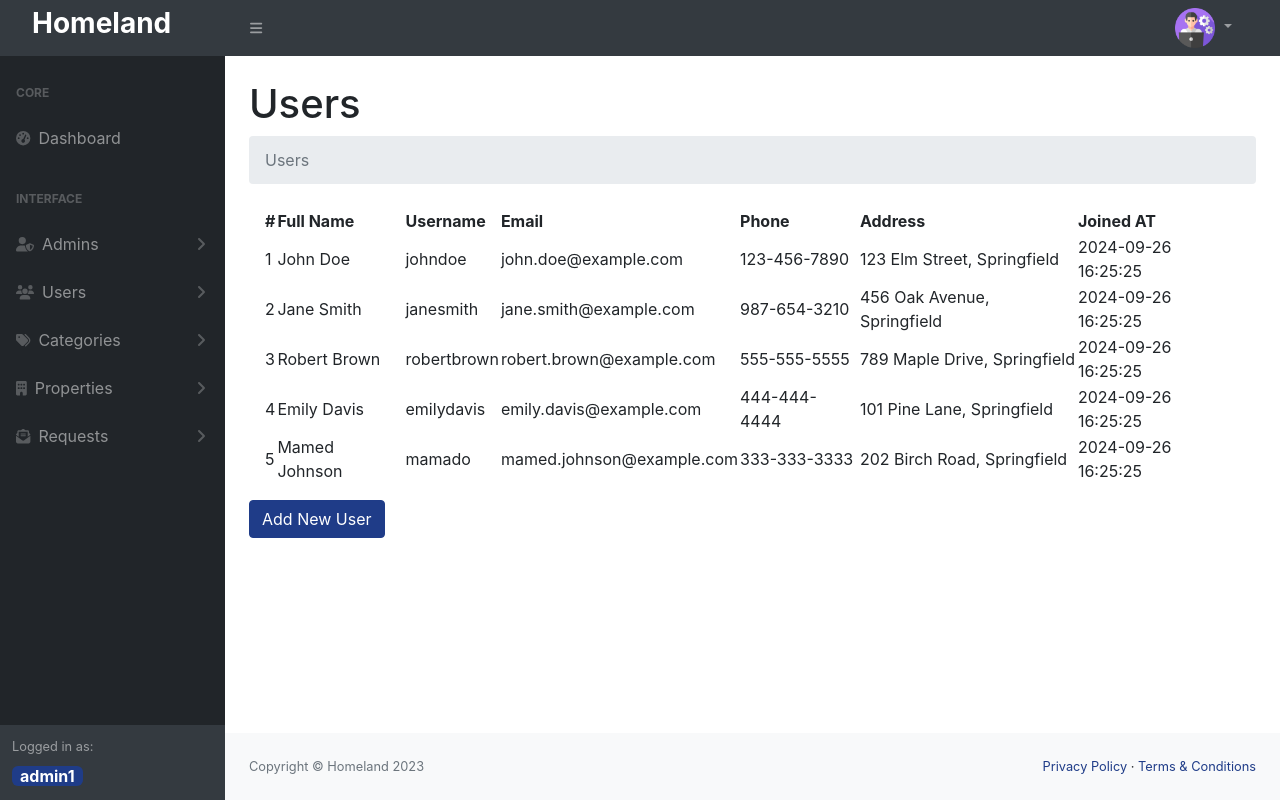
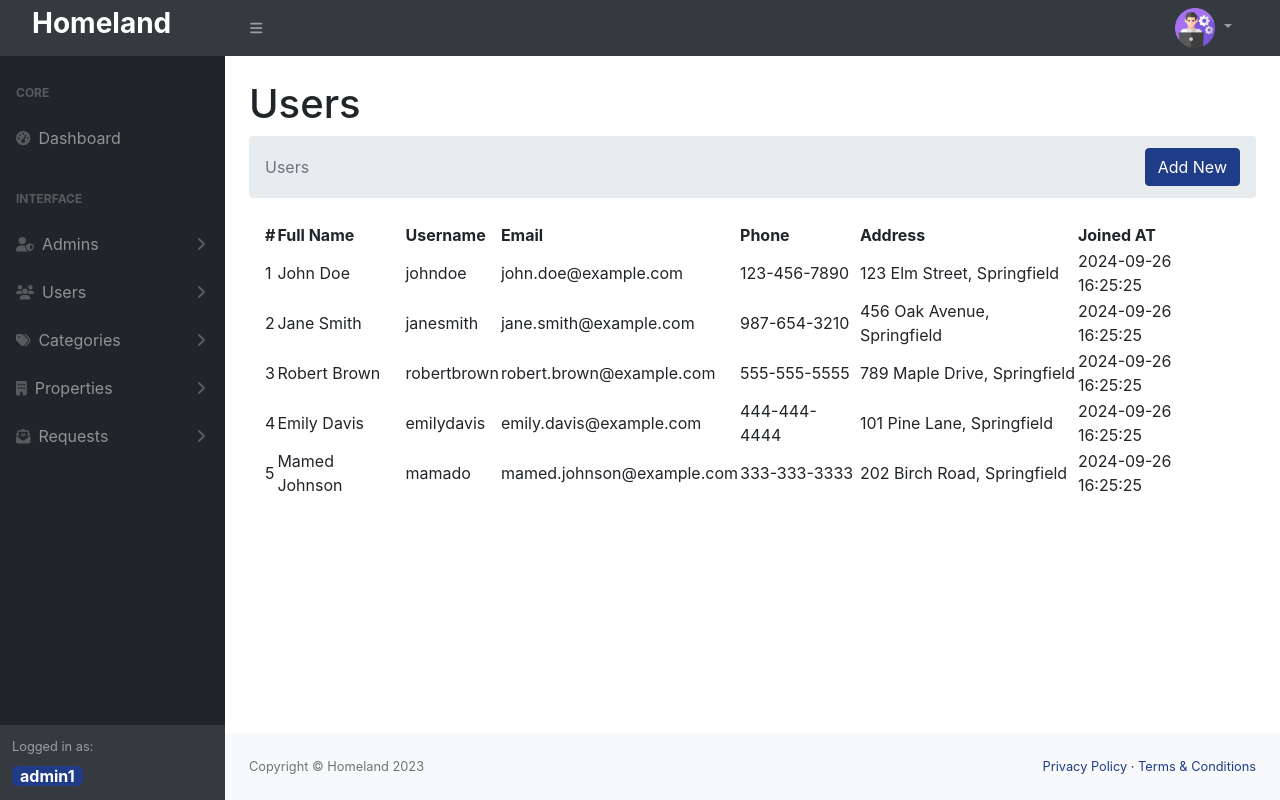
Before and after one commit to Adamo08/homeland, a PHP site: page /Homeland/admin-panel/users/users-list.php in a window 1280 px wide. Run offline with PHP 8.4, Linux system fonts and the light colour scheme; the visitor is signed in with stand-in values (Sample User, id 1); data comes from the database, SQL or seed files in the repository; some libraries are stand-ins or nearby versions.

Commit message:
Updated users-list.php

```diff
--- a/admin-panel/users/users-list.php
+++ b/admin-panel/users/users-list.php
@@ -18,8 +18,9 @@
         <div class="container-fluid px-4">
 
             <h1 class="mt-4">Users</h1>
-            <ol class="breadcrumb mb-4">
+            <ol class="breadcrumb mb-4 d-flex justify-content-between align-items-center">
                 <li class="breadcrumb-item active">Users</li>
+                <a href="add-user.php" class="btn btn-primary">Add New</a>
             </ol>
             <div class="container">
                 <table id="datatablesSimple" class="display">
@@ -55,7 +56,6 @@
                 </table>
             </div>
 
-            <a href="add-user.php" class="btn btn-primary my-3">Add New User</a>
 
         </div>
     </main>
```
